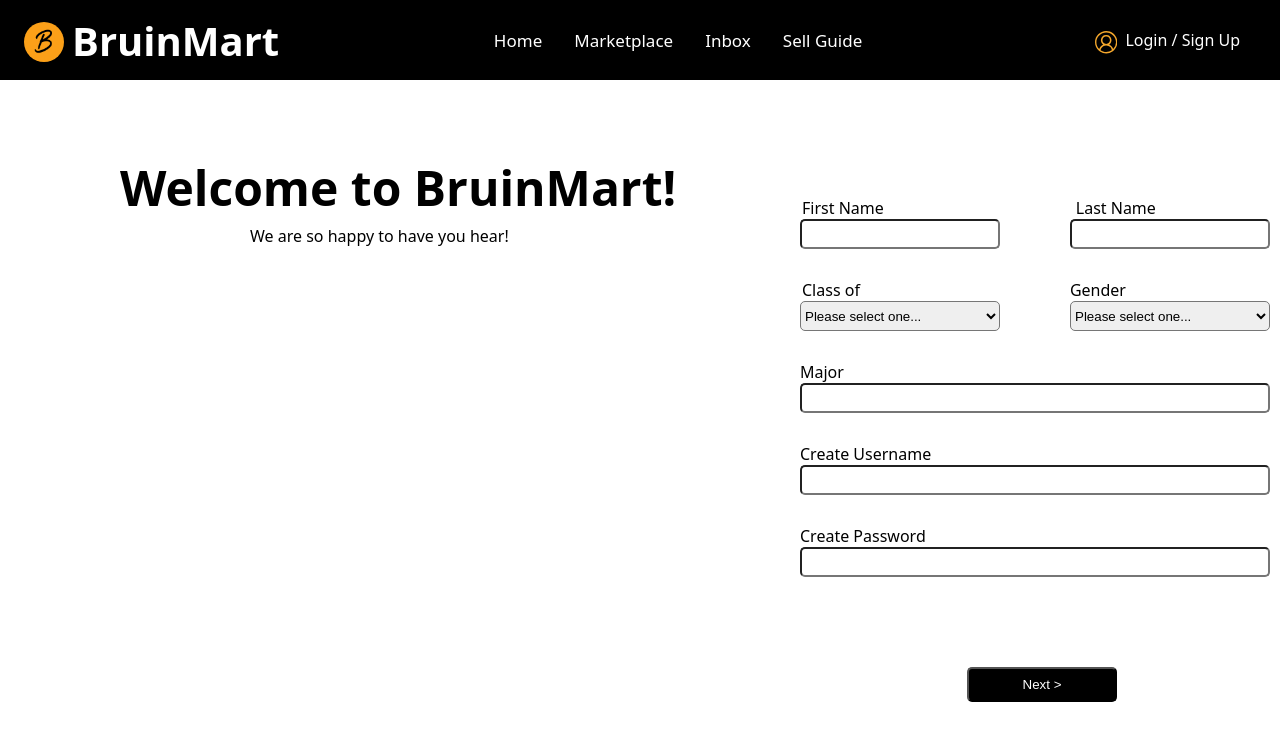
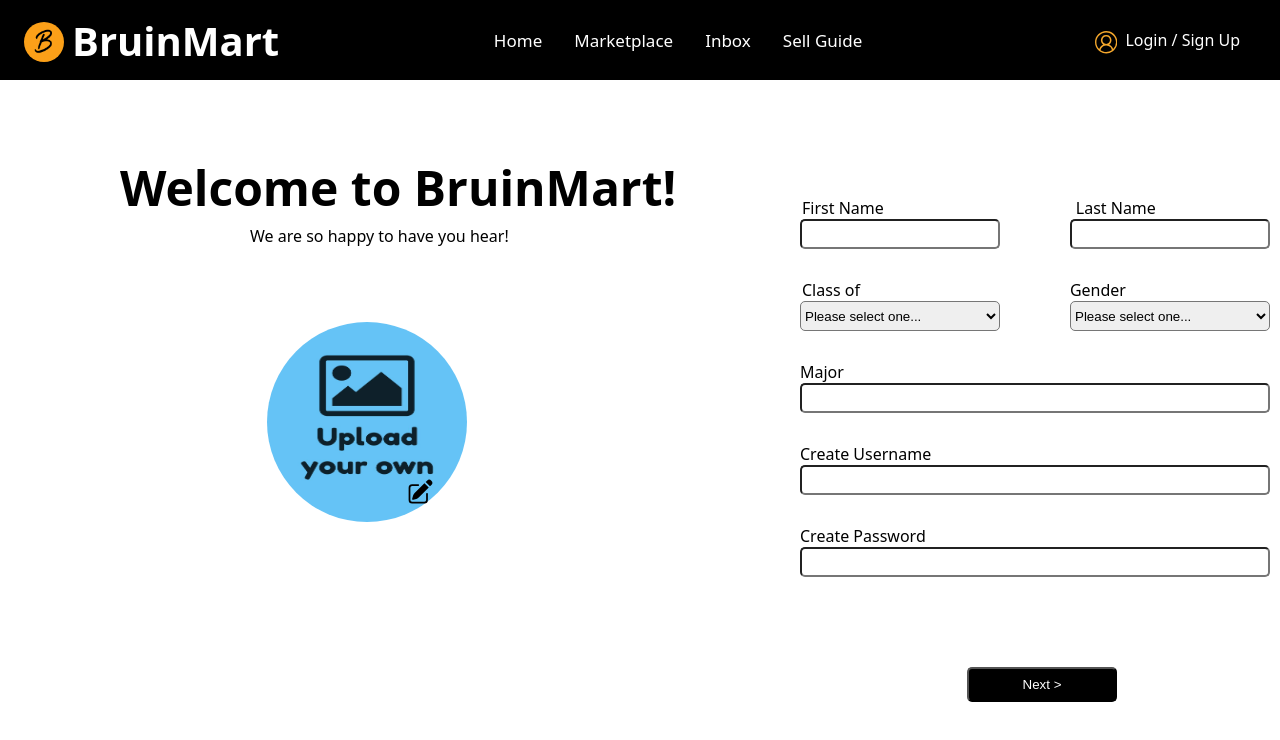
Before and after one commit to ythou00/BruinMart_Official, a React (Vite) app: page /CreateUser in a window 1280 px wide. Shown: the top 740 px of the page. Built offline with nearby package versions, Linux system fonts and the light colour scheme; a web font is replaced by a local one.

Commit message:
Profile picture and some small visual changes

```diff
--- a/src/component/CreateUser.jsx
+++ b/src/component/CreateUser.jsx
@@ -1,10 +1,25 @@
+import {useState, useRef} from 'react'
 import { useNavigate } from 'react-router-dom'
+import DefaultImage from "../assets/upload-image.png"
+import EditIcon from "../assets/edit.svg"
 import './CreateUserStyles.css'
 
 function CreateUser() {
-  const handleSubmit = (event) => {};
+  const navigate = useNavigate();
 
-  const navigate = useNavigate();
+  const [avatarURL, setAvatarURL] = useState(DefaultImage);
+  const fileUploadRef = useRef();
+
+  const handleImageUpload = (event) => {
+    event.preventDefault();
+    fileUploadRef.current.click();
+  }
+
+  const uploadImageDisplay = () => {
+    const uploadedFile = fileUploadRef.current.files[0];
+    const cachedURL = URL.createObjectURL(uploadedFile);
+    setAvatarURL(cachedURL);
+  }
 
     return (
       <>
@@ -69,6 +84,31 @@ function CreateUser() {
             Next    &gt;
         </button>
 
+        <div classname = "image-position">
+          <img
+            src = {avatarURL}
+            alt = "Avatar"
+            className = "image-circle rounded-full" />
+        </div>
+
+        <form id = "form" encType = 'multipart/form-data'>
+          <button
+            type = 'submit'
+            onClick = {handleImageUpload}
+            className = 'edit-icon'
+            >
+            <img
+              src = {EditIcon}
+              alt = "Edit"
+              className = 'object-cover' />
+          </button>
+          <input
+            type = "file"
+            id = "file"
+            ref = {fileUploadRef}
+            onChange = {uploadImageDisplay}
+            hidden />
+        </form>
       </>
     );
    }
--- a/src/component/CreateUserStyles.css
+++ b/src/component/CreateUserStyles.css
@@ -108,3 +108,37 @@
     width: 200px;
     border-radius: 5px;
 }
+
+.image-position {
+    position: relative;
+    height: 200x;
+    width: 200px;
+
+    bottom: 200px;
+    left: 267px;
+}
+
+.image-circle {
+    position: relative;
+    height: 200px;
+    width: 200px;
+    border-radius: calc(infinity * 1px);
+
+    bottom: 200px;
+    left: 267px;
+}
+
+.edit-icon {
+    position: relative;
+    display: flex;
+    align-items: center;
+    justify-content: center;
+    height: 40px;
+    width: 40px;
+    background: transparent;
+    border: none !important;
+    cursor: pointer;
+
+    bottom: 255px;
+    left: 400px;
+}
--- a/src/component/SelectInterestsStyles.css
+++ b/src/component/SelectInterestsStyles.css
@@ -62,6 +62,7 @@
 
     font-size: 1rem;
     border-radius: 5px;
+    cursor: pointer;
 }
 
 .one {
--- a/src/component/page1.css
+++ b/src/component/page1.css
@@ -51,6 +51,7 @@
     color: black;
     font-size: 1.2rem;
     border-radius: 5px;
+    cursor: pointer;
 }
 
 .new {
```
Also changed, not shown: src/assets/edit.svg (added), src/assets/upload-image.png (added).
